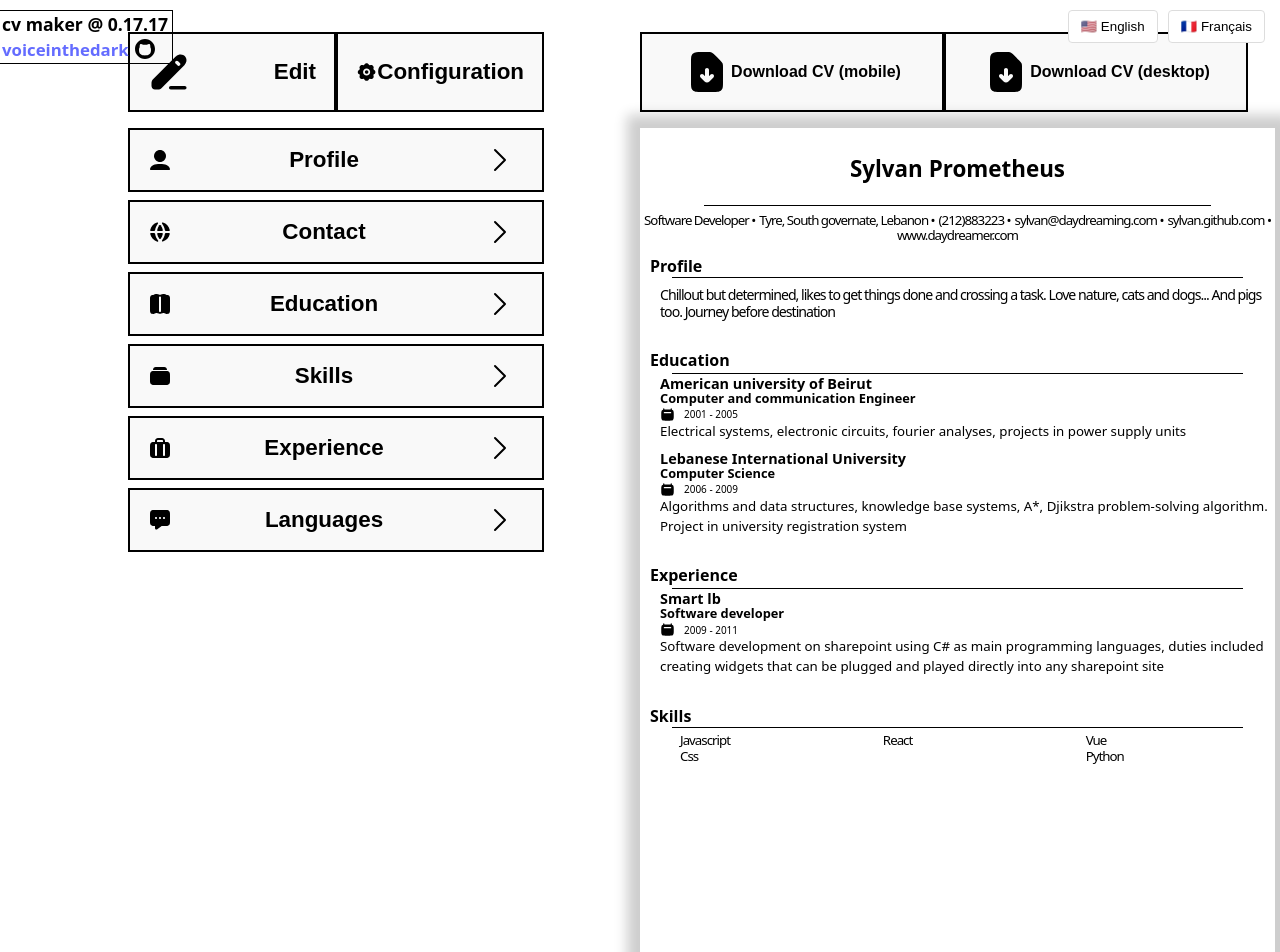
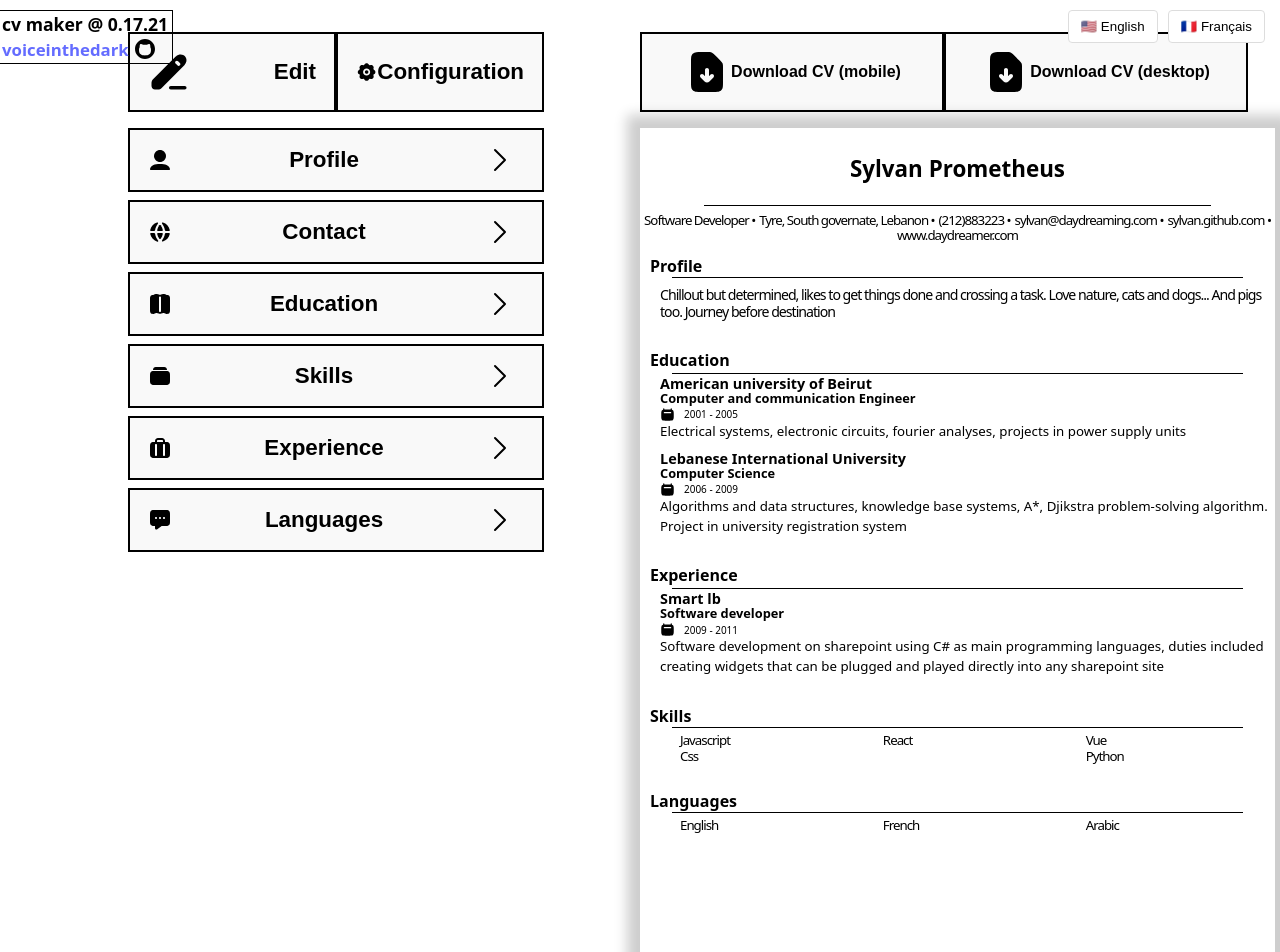
Before and after one commit to voiceinthedark/Resume-maker, a React (Vite) app: page / in a window 1280 px wide. Shown: the top 952 px of the page. Built offline with nearby package versions, Linux system fonts and the light colour scheme.

Commit message:
language component
feat: add language component
style: add language component style
localize(profile): add localization to profile traditional

```diff
--- a/package.json
+++ b/package.json
@@ -4,7 +4,7 @@
   "homepage": "",
   "author": "voiceinthedark",
   "private": false,
-  "version": "0.17.17",
+  "version": "0.17.21",
   "type": "module",
   "scripts": {
     "dev": "vite",
--- a/src/components/resume/classic/ClassicLanguage.jsx
+++ b/src/components/resume/classic/ClassicLanguage.jsx
@@ -0,0 +1,19 @@
+import "../../../styles/classicskill.css"
+export default function ClassicLanguage({ data }) {
+  return (
+    <section className="classic-language">
+      <h2>Languages</h2>
+      <hr />
+      <ul className="classic-language-list">
+        {data.languages.map(lang => {
+          return (
+            <li key={lang.id} className="classic-language-item">
+              {lang.language}
+            </li>
+          )
+        })}
+      </ul>
+
+    </section>
+  )
+}
--- a/src/components/resume/classic/ClassicProfile.jsx
+++ b/src/components/resume/classic/ClassicProfile.jsx
@@ -1,8 +1,11 @@
 import "../../../styles/classicprofile.css"
+import { useTranslation } from "react-i18next"
+
 export default function ClassicProfile({ data }) {
+  const {t} = useTranslation('common')
   return (
     <section className="classic-profile">
-      <h2>Profile</h2>
+      <h2>{t('profile')}</h2>
       <hr />
       <p>{data.profile.bio}</p>
     </section>
--- a/src/components/resume/classic/ClassicResume.jsx
+++ b/src/components/resume/classic/ClassicResume.jsx
@@ -4,6 +4,7 @@ import ClassicEducation from "./ClassicEducation";
 import ClassicExperience from "./ClassicExperience";
 import ClassicSkill from "./ClassicSkill";
 import ClassicProfile from "./ClassicProfile";
+import ClassicLanguage from "./ClassicLanguage";
 
 export default function ClassicResume({ data }) {
   return (
@@ -13,6 +14,7 @@ export default function ClassicResume({ data }) {
       <ClassicEducation data={data} />
       <ClassicExperience data={data} />
       <ClassicSkill data={data} />
+      <ClassicLanguage data={data} />
     </main>
   )
 }
--- a/src/styles/classicskill.css
+++ b/src/styles/classicskill.css
@@ -1,5 +1,6 @@
 @import url('classicresume.css');
 
+.classic-language,
 .classic-skill {
   display: flex;
   flex-direction: column;
@@ -9,6 +10,7 @@
     margin-bottom: -25px;
   }
 
+  .classic-language-list,
   .classic-skill-list {
     width: 90%;
     list-style: none;
@@ -22,6 +24,7 @@
     line-height: 0.9;
     letter-spacing: -1px;
 
+    .classic-language-item,
     .classic-skill-item{
       text-align: start;
       width: 29%;
```
